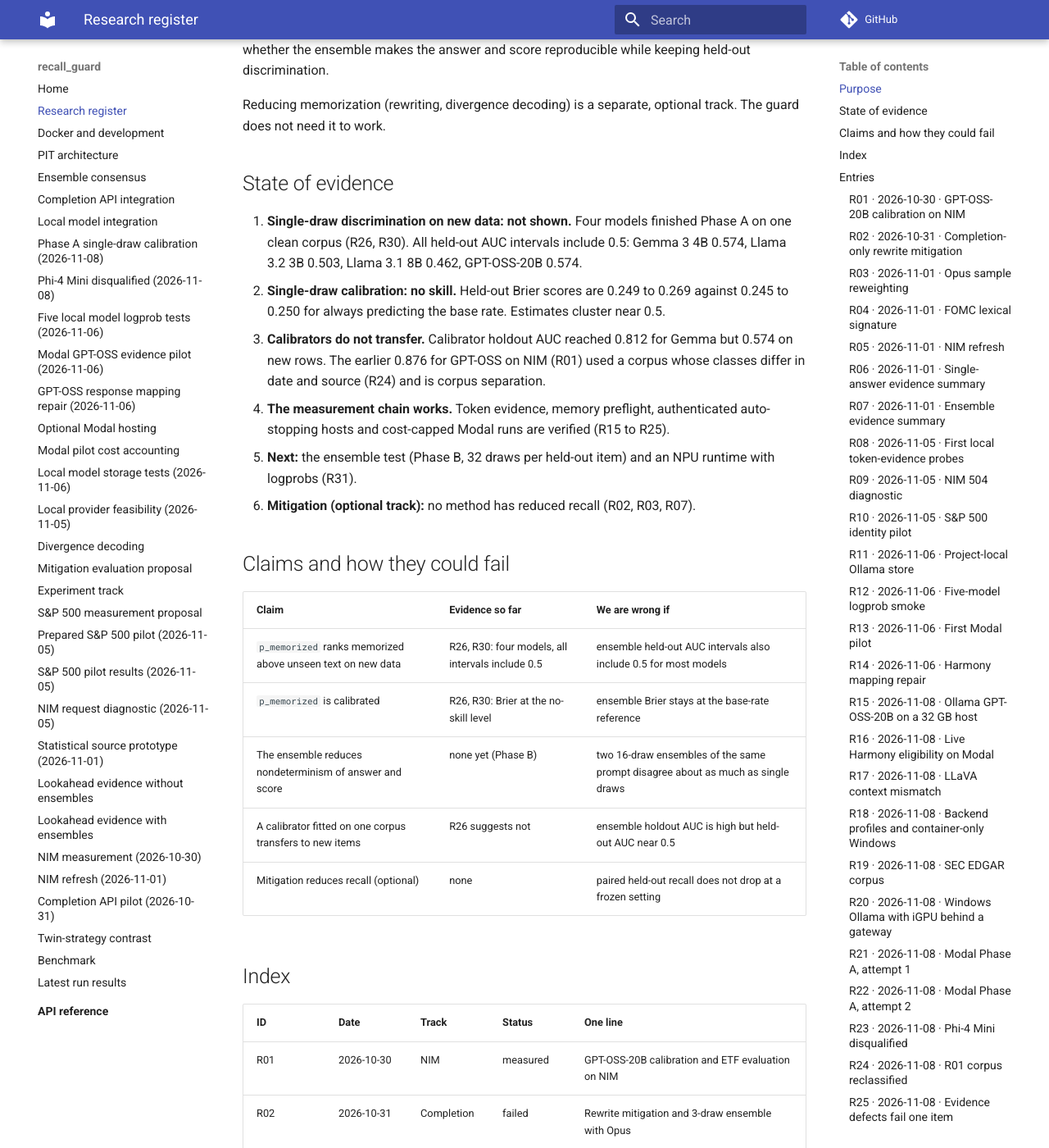
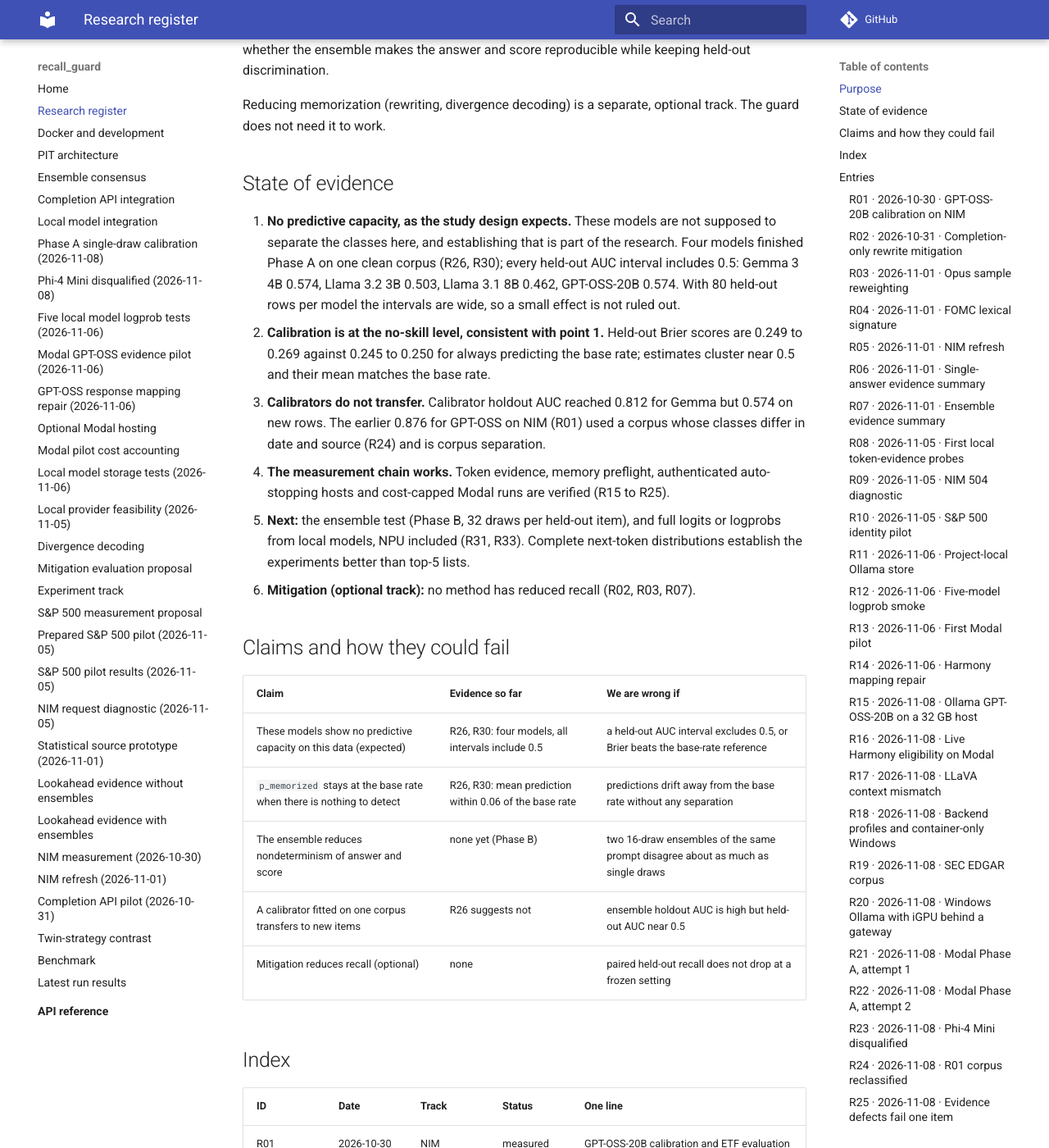
Before and after one commit to norandom/memguard_alpha, an MkDocs documentation site: the page built from docs/research-register.md, in a window 1280 px wide and 1400 px high, scrolled down 562 px. Shown: the whole window at 82% size. Built offline with MkDocs 1.6.1 and Material for MkDocs 9.7.7, drawn with Linux system fonts in a browser that asks for light colours; comment, search, counter and statistics services are not loaded; some of the changed text lies outside the part shown.

Commit message:
docs(register): Phase A null is the expected result; record LLaVA stop (R32) and full-logit direction (R33)
Co-Authored-By: Claude Opus 5.5 <noreply@anthropic.com>

```diff
--- a/docs/research-register.md
+++ b/docs/research-register.md
@@ -27,28 +27,33 @@ track. The guard does not need it to work.
 
 ## State of evidence
 
-1. **Single-draw discrimination on new data: not shown.** Four models finished
-   Phase A on one clean corpus (R26, R30). All held-out AUC intervals include 0.5:
-   Gemma 3 4B 0.574, Llama 3.2 3B 0.503, Llama 3.1 8B 0.462, GPT-OSS-20B 0.574.
-2. **Single-draw calibration: no skill.** Held-out Brier scores are 0.249 to 0.269
-   against 0.245 to 0.250 for always predicting the base rate. Estimates cluster
-   near 0.5.
+1. **No predictive capacity, as the study design expects.** These models are not
+   supposed to separate the classes here, and establishing that is part of the
+   research. Four models finished Phase A on one clean corpus (R26, R30); every
+   held-out AUC interval includes 0.5: Gemma 3 4B 0.574, Llama 3.2 3B 0.503,
+   Llama 3.1 8B 0.462, GPT-OSS-20B 0.574. With 80 held-out rows per model the
+   intervals are wide, so a small effect is not ruled out.
+2. **Calibration is at the no-skill level, consistent with point 1.** Held-out
+   Brier scores are 0.249 to 0.269 against 0.245 to 0.250 for always predicting
+   the base rate; estimates cluster near 0.5 and their mean matches the base
+   rate.
 3. **Calibrators do not transfer.** Calibrator holdout AUC reached 0.812 for Gemma
    but 0.574 on new rows. The earlier 0.876 for GPT-OSS on NIM (R01) used a corpus
    whose classes differ in date and source (R24) and is corpus separation.
 4. **The measurement chain works.** Token evidence, memory preflight,
    authenticated auto-stopping hosts and cost-capped Modal runs are verified (R15
    to R25).
-5. **Next:** the ensemble test (Phase B, 32 draws per held-out item) and an NPU
-   runtime with logprobs (R31).
+5. **Next:** the ensemble test (Phase B, 32 draws per held-out item), and full
+   logits or logprobs from local models, NPU included (R31, R33). Complete
+   next-token distributions establish the experiments better than top-5 lists.
 6. **Mitigation (optional track):** no method has reduced recall (R02, R03, R07).
 
 ## Claims and how they could fail
 
 | Claim | Evidence so far | We are wrong if |
 | --- | --- | --- |
-| `p_memorized` ranks memorized above unseen text on new data | R26, R30: four models, all intervals include 0.5 | ensemble held-out AUC intervals also include 0.5 for most models |
-| `p_memorized` is calibrated | R26, R30: Brier at the no-skill level | ensemble Brier stays at the base-rate reference |
+| These models show no predictive capacity on this data (expected) | R26, R30: four models, all intervals include 0.5 | a held-out AUC interval excludes 0.5, or Brier beats the base-rate reference |
+| `p_memorized` stays at the base rate when there is nothing to detect | R26, R30: mean prediction within 0.06 of the base rate | predictions drift away from the base rate without any separation |
 | The ensemble reduces nondeterminism of answer and score | none yet (Phase B) | two 16-draw ensembles of the same prompt disagree about as much as single draws |
 | A calibrator fitted on one corpus transfers to new items | R26 suggests not | ensemble holdout AUC is high but held-out AUC near 0.5 |
 | Mitigation reduces recall (optional) | none | paired held-out recall does not drop at a frozen setting |
@@ -88,6 +93,8 @@ track. The guard does not need it to work.
 | R29 | 2026-11-08 | Platform | feasibility | Held-out calibration quality added to reports |
 | R30 | 2026-11-08 | Modal | measured | Phase A single draw: GPT-OSS-20B |
 | R31 | 2026-11-08 | Local | in progress | NPU runtime with logprobs: FastFlowLM selected |
+| R32 | 2026-11-08 | Local | stopped | LLaVA-Llama3 Phase A stopped on a host condition change |
+| R33 | 2026-11-08 | Method | decision | Full logits or logprobs from local models, NPU included |
 
 ## Entries
 
@@ -329,7 +336,8 @@ track. The guard does not need it to work.
   | Llama 3.2 3B | 0.464 | 0.503 [0.381, 0.623] | 0.259 [0.242, 0.278] | 0.250 | 0.064 |
   | Llama 3.1 8B | 0.544 | 0.462 [0.339, 0.598] | 0.269 [0.247, 0.293] | 0.250 | 0.090 |
 
-  LLaVA-Llama3 (ctx 2048) is running. Phi-4 Mini: R23.
+  LLaVA-Llama3 (ctx 2048): R32. Phi-4 Mini: R23. As the study design expects,
+  no model shows predictive capacity here.
 - **Limits:** single draws; partial top-5 logprobs; input token counts are upper bounds.
 - **Evidence:** [report](results/2026-11-08-phase-a-single-draw.md).
 
@@ -378,6 +386,29 @@ track. The guard does not need it to work.
 - **Limits:** logprob behaviour on these models is not yet observed.
 - **Evidence:** release plan, NPU option.
 
+### R32 · 2026-11-08 · LLaVA-Llama3 Phase A stopped
+
+- **Question:** as R26.
+- **Setup:** as R26, `llava-llama3:ctx2048`.
+- **Data:** R19.
+- **Result:** stopped after 149 of 200 control requests (memorized 39 of 40 done):
+  the host's observed model condition changed during the run
+  (`condition_mismatched`), which stops a run by design. No calibrator, no
+  held-out scores.
+- **Limits:** the changed field is not yet identified.
+- **Evidence:** `runs/container/phase-a/ollama-llava-llama3-ctx2048/` (private).
+
+### R33 · 2026-11-08 · Full local logits or logprobs
+
+- **Question:** what would establish the experiments more firmly?
+- **Setup:** user decision.
+- **Data:** none.
+- **Result:** obtain full next-token logits or complete logprobs from local models,
+  NPU included, in addition to top-k lists. This removes the partial top-k limit
+  and is the basis for the divergence work.
+- **Limits:** depends on runtime support (R31).
+- **Evidence:** release plan, NPU option.
+
 ## How to add an entry
 
 Take the next number, give the date and track, and fill the six fields from the
```
Also changed, not shown: docs/results/2026-11-08-phase-a-single-draw.md (+13 -8 lines).
